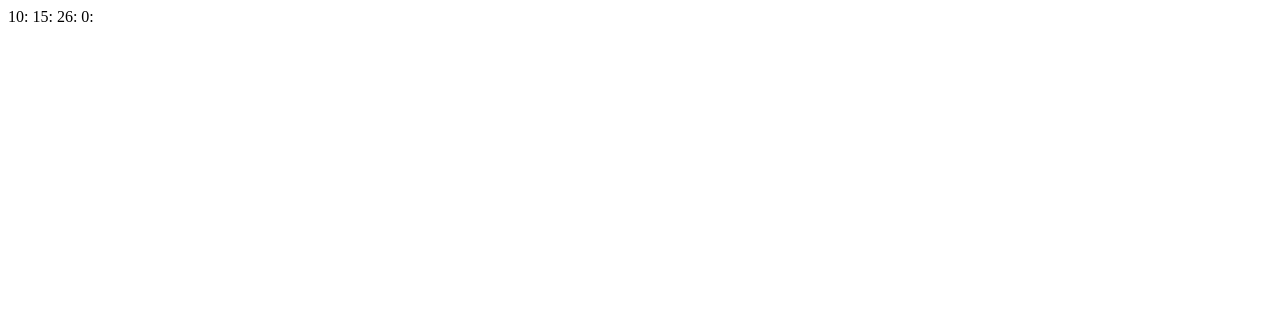
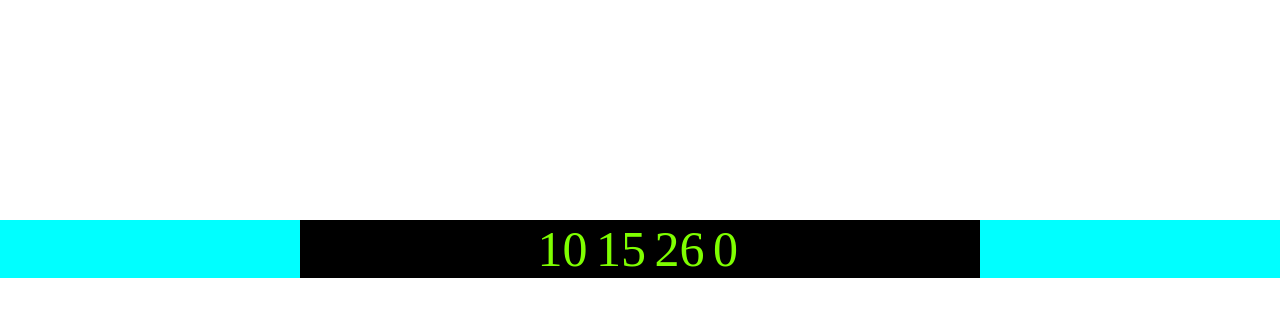
Before and after one commit to coding102/watch, a plain HTML site: page index.html in a window 1280 px wide. Drawn offline with nearby package versions, Linux system fonts and the light colour scheme.

Commit message:
final copy

```diff
--- a/index.css
+++ b/index.css
@@ -0,0 +1,31 @@
+html, body, div, span, applet, object, iframe, h1, h2, h3, h4, h5, h6, p, blockquote, pre, a, abbr, acronym, address, big, cite, code, del, dfn, em, font, img, ins, kbd, q, s, samp, small, strike, strong, sub, sup, tt, var, b, u, i, center, dl, dt, dd, ol, ul, li, fieldset, form, label, legend, caption {
+   margin: 0;
+   padding: 0;
+   border: 0;
+   outline: 0;
+   font-size: 100%;
+   vertical-align: baseline;
+   background: transparent;
+   text-align: center;
+}
+
+#clock {
+    margin-top: 220px;
+    margin-left: 300px;
+    margin-right: 300px;
+    background-color: black;
+}
+
+#clock span {
+    color:chartreuse;
+    font-size: 50px;
+}
+
+#clock : {
+    color:chartreuse;
+
+}
+
+#container {
+    background-color: aqua;
+}
--- a/index.html
+++ b/index.html
@@ -5,11 +5,11 @@
         <title>timer</title>
         <script src="http://ajax.googleapis.com/ajax/libs/jquery/1.10.2/jquery.min.js"></script>
         <script src="index.js"></script>
-        <link rel="stylesheet" type="index" href="index.css">
-
+        <link rel="stylesheet" type="text/css" href="index.css">
     </head>
 
 		  <body>
+        <div id ="container">
 
             <div id= "clock">
 
@@ -20,10 +20,7 @@
 
             </div>
 
-
-
-
-
+        </div>
 
     </body>
 
```
Lines whose indentation alone changed are shown as unchanged.
